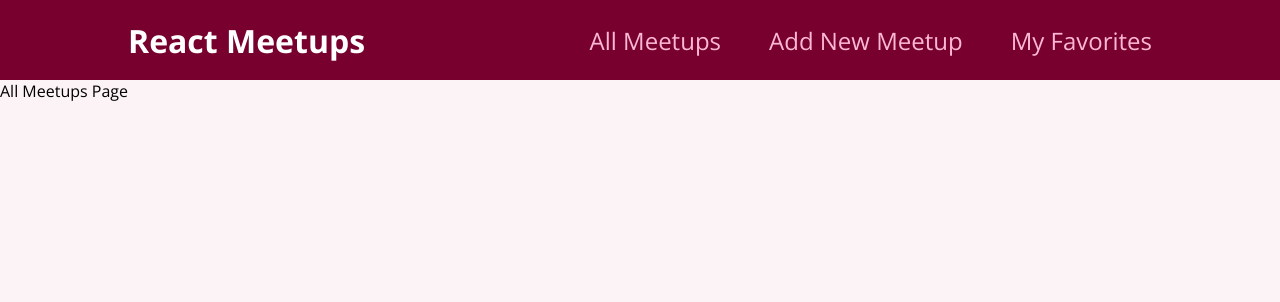
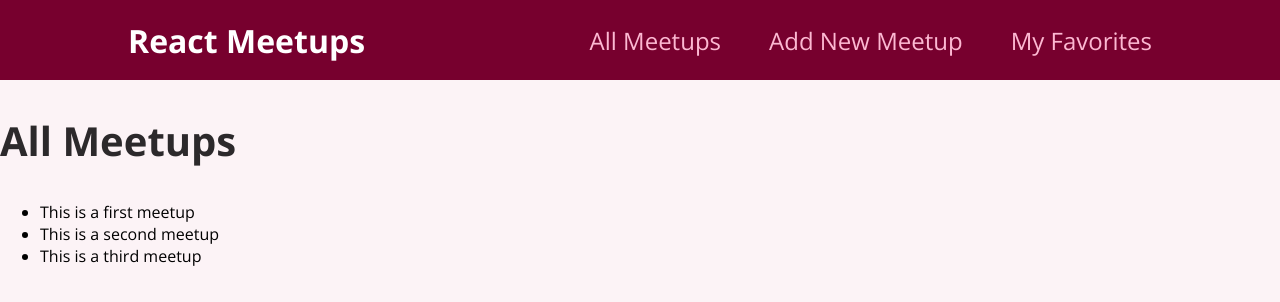
Before and after one commit to Zander-M75/React-Mini-Project-Practice, a React (Create React App) app in the folder react-mini-project-practice/: page / in a window 1280 px wide. Shown: the top 302 px of the page. Built offline with nearby package versions, Linux system fonts and the light colour scheme.

Commit message:
inclded new MeetupList and MeetupItem components & CSS

```diff
--- /dev/null
+++ b/react-mini-project-practice/src/components/meetups/Meetuplist.module.css
@@ -0,0 +1,5 @@
+.list {
+    list-style: none;
+    margin: 0;
+    padding: 0;
+}
--- a/react-mini-project-practice/src/pages/AllMeetups.js
+++ b/react-mini-project-practice/src/pages/AllMeetups.js
@@ -1,8 +1,39 @@
+const DUMMY_DATA = [
+    {
+        id: 'm1',
+        title: 'This is a first meetup',
+        image: 'https://upload.wikimedia.org/wikipedia/commons/thumb/1/1b/Flag_of_the_United_States_%281902%E2%80%931994%29.svg/1200px-Flag_of_the_United_States_%281902%E2%80%931994%29.svg.png',
+        address: 'Some address 5, 12345 Some City',
+        description: 'This is a first, amazing meetup which you definitely should not miss. It will be a lot of fun!'
+    },
+    {
+        id: 'm2',
+        title: 'This is a second meetup',
+        image: 'https://upload.wikimedia.org/wikipedia/commons/thumb/1/1b/Flag_of_the_United_States_%281902%E2%80%931994%29.svg/1200px-Flag_of_the_United_States_%281902%E2%80%931994%29.svg.png',
+        address: 'Some address 10, 12345 Some City',
+        description: 'This is a second, amazing meetup which you definitely should not miss. It will be a lot of fun!'
+    },
+    {
+        id: 'm3',
+        title: 'This is a third meetup',
+        image: 'https://upload.wikimedia.org/wikipedia/commons/thumb/1/1b/Flag_of_the_United_States_%281902%E2%80%931994%29.svg/1200px-Flag_of_the_United_States_%281902%E2%80%931994%29.svg.png',
+        address: 'Some address 15, 12345 Some City',
+        description: 'This is a third, amazing meetup which you definitely should not miss. It will be a lot of fun!'
+
+    }
+]
+
 
 function AllMeetupsPage() {
     return (
-        <div>All Meetups Page</div>
-
+        <section>
+            <h1>All Meetups</h1>
+            <ul>
+                {DUMMY_DATA.map((meetup) => {
+                    return <li key={meetup.id}>{meetup.title}</li>;
+                })}
+            </ul>
+        </section>
     );
 }
 
```
Also changed, not shown: react-mini-project-practice/src/components/meetups/MeetupItem.js (added, +21 -0 lines), react-mini-project-practice/src/components/meetups/MeetupItem.module.css (added, +46 -0 lines), react-mini-project-practice/src/components/meetups/MeetupList.js (added).
